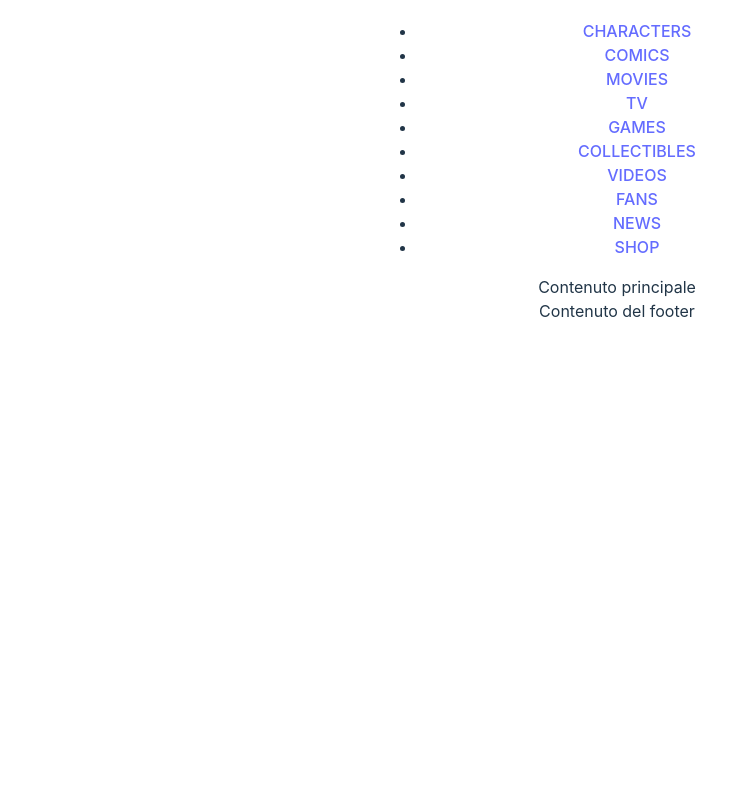
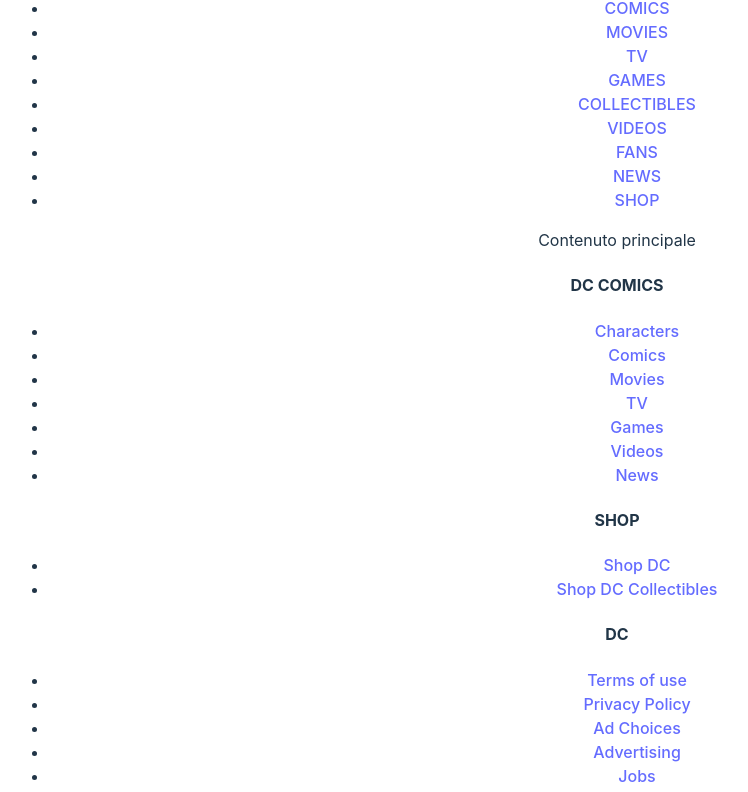
Before and after one commit to SophiaChirskaya/react-dc-comics, a React (Vite) app: page / in a window 1280 px wide. Shown: the part 398-1190 px from the top of the page, without its empty margins (23-771 px from the left). Before the commit the page ends 800 px from the top, so only its background shows below. Built offline with nearby package versions, Linux system fonts and the light colour scheme.

Commit message:
[feat]footer

```diff
--- a/src/components/Footer.jsx
+++ b/src/components/Footer.jsx
@@ -1,4 +1,77 @@
 // Footer.jsx
 export default function Footer() {
-    return (<footer> Contenuto del footer</footer>);
+    return (
+    <footer className="footer">
+        <div className="footer-links">
+            <div className="links-wrapper">
+                <div>
+                    <h4>DC COMICS</h4>
+                    <ul>
+                        <li><a href="">Characters</a></li>
+                        <li><a href="">Comics</a></li>
+                        <li><a href="">Movies</a></li>
+                        <li><a href="">TV</a></li>
+                        <li><a href="">Games</a></li>
+                        <li><a href="">Videos</a></li>
+                        <li><a href="">News</a></li>
+                    </ul>
+                </div>
+                <div>
+                    <h4>SHOP</h4>
+                    <ul>
+                    <li><a href="">Shop DC</a></li>
+                    <li><a href="">Shop DC Collectibles</a></li>
+                    </ul>
+                </div>
+
+                <div>
+                <h4>DC</h4>
+                <ul>
+                    <li><a href="">Terms of use</a></li>
+                    <li><a href="">Privacy Policy</a></li>
+                    <li><a href="">Ad Choices</a></li>
+                    <li><a href="">Advertising</a></li>
+                    <li><a href="">Jobs</a></li>
+                    <li><a href="">Subscriptions</a></li>
+                    <li><a href="">Talent Workshop</a></li>
+                    <li><a href="">CPSC Certificates</a></li>
+                    <li><a href="">Ratings</a></li>
+                    <li><a href="">Shop Help</a></li>
+                    <li><a href="">Contact Us</a></li>
+                </ul>
+                </div>
+
+                <div>
+                <h4>SITES</h4>
+                <ul>
+                    <li><a href="">DC</a></li>
+                    <li><a href="">Mad Magazine</a></li>
+                    <li><a href="">DC Kids</a></li>
+                    <li><a href="">DC Universe</a></li>
+                    <li><a href="">DC Power Visa</a></li>
+                </ul>
+                </div>
+            </div>
+
+            <div>
+                <div className="big-logo">
+                    <img src="./src/assets/img/dc-logo-bg.png" alt="" />
+                </div>
+            </div>
+
+        </div>
+
+        <div className="footer-low">
+            <button className="signup-button">SIGN-UP NOW!</button>
+            <div className="social-media">
+                <span>FOLLOW US</span>
+                <a href=""><img src="./src/assets/img/footer-facebook.png" alt="" /></a>
+                <a href=""><img src="./src/assets/img/footer-twitter.png" alt="" /></a>
+                <a href=""><img src="./src/assets/img/footer-youtube.png" alt="" /></a>
+                <a href=""><img src="./src/assets/img/footer-pinterest.png" alt="" /></a>
+                <a href=""><img src="./src/assets/img/footer-periscope.png" alt="" /></a>
+            </div>
+        </div>
+
+    </footer>);
 }
```
